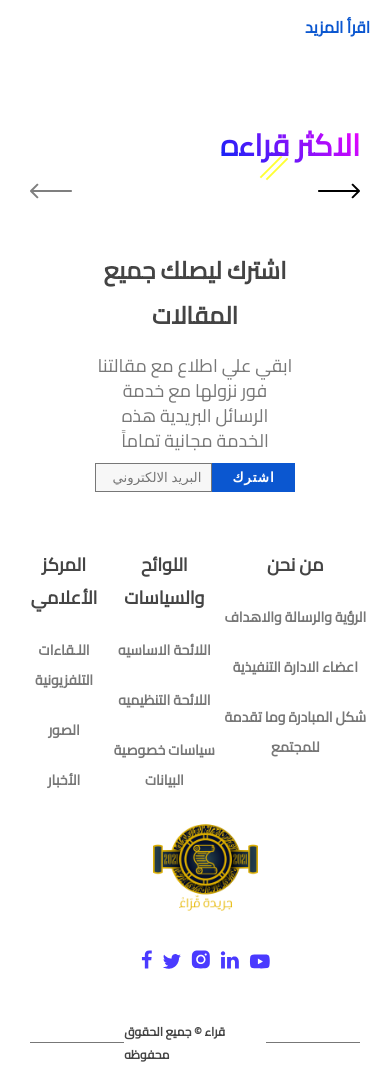
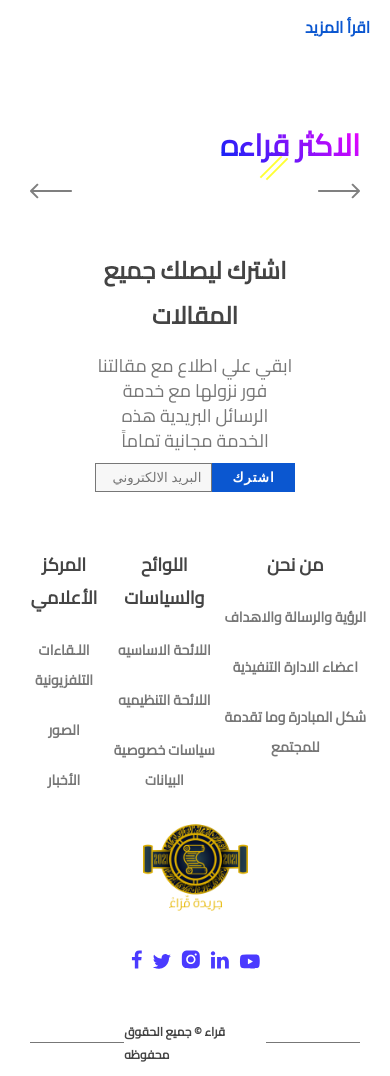
Before and after one commit to Ziad-Abaza/article, a plain HTML site: page index.html in a window 390 px wide. Shown: the part 1304-2380 px from the top of the page. Drawn offline with Linux system fonts and the light colour scheme.

Commit message:
Update style.css

```diff
--- a/style.css
+++ b/style.css
@@ -456,6 +456,9 @@ body{
     padding: 0 10px;
 }
 
+.next-btn {
+    filter: opacity(0.5);
+}
 .prev-btn,
 .next-btn {
     border: none;
@@ -926,6 +929,7 @@ body{
     }
     .footer-ourMotto {
         width: 100%;
+        margin: 0;
     }
     .footer-ourMotto img {
         width: 30%;
```
